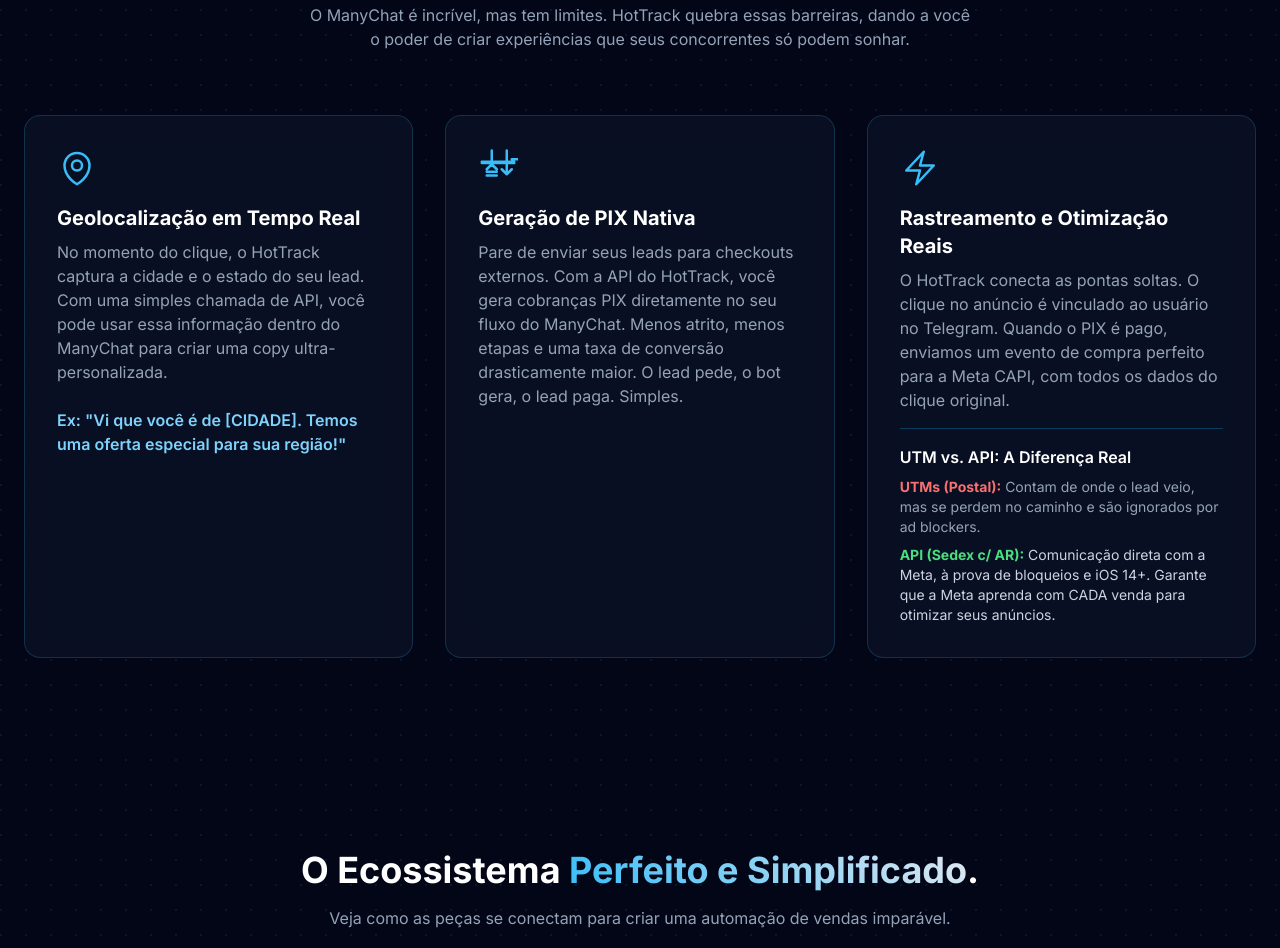
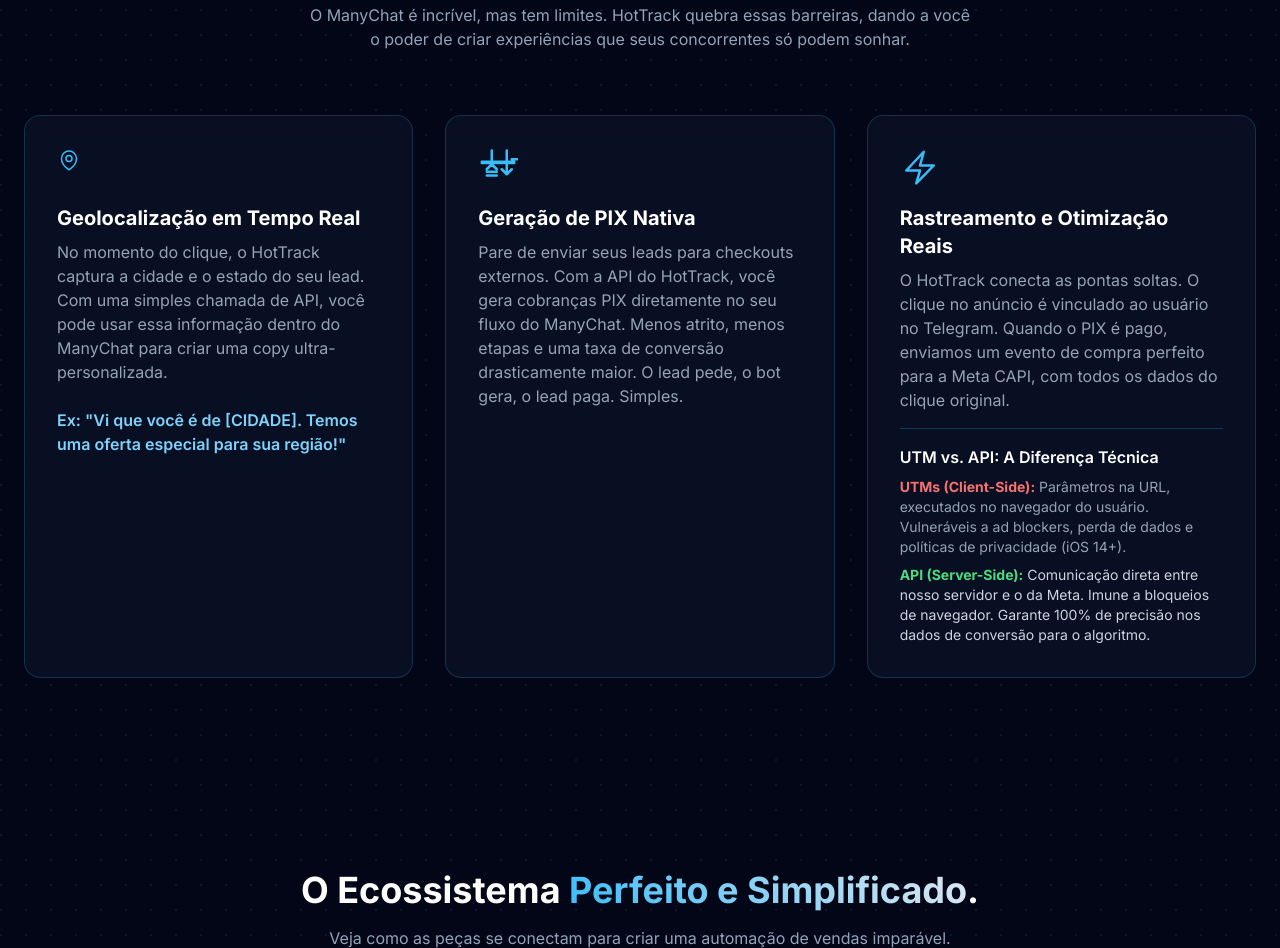
Before and after one commit to azag666/hottrackcadastro, a plain HTML site: page index.html in a window 1280 px wide. Shown: the part 891-1839 px from the top of the page. Drawn offline with nearby package versions, Linux system fonts and the light colour scheme.

Commit message:
Update index.html

```diff
--- a/index.html
+++ b/index.html
@@ -51,7 +51,7 @@
             position: relative;
             padding-left: 3.5rem; /* Increased padding */
         }
-        .flow-item:not(:last-child)::before {
+        .flow-item:not(:last-child):before {
             content: '';
             position: absolute;
             left: 22px; /* Centered with the larger icon */
@@ -92,7 +92,7 @@
             <div class="grid md:grid-cols-1 lg:grid-cols-3 gap-8">
                 <div class="power-card p-8 rounded-2xl flex flex-col">
                     <div class="mb-4">
-                        <svg xmlns="http://www.w3.org/2000/svg" class="h-10 w-10 text-sky-400" fill="none" viewBox="0 0 24 24" stroke-width="1.5" stroke="currentColor"><path stroke-linecap="round" stroke-linejoin="round" d="M15 10.5a3 3 0 11-6 0 3 3 0 016 0z" /><path stroke-linecap="round" stroke-linejoin="round" d="M19.5 10.5c0 7.142-7.5 11.25-7.5 11.25S4.5 17.642 4.5 10.5a7.5 7.5 0 1115 0z" /></svg>
+                        <svg xmlns="http://www.w3.org/2000/svg" class="h-10 w-10 text-sky-400" fill="none" viewBox="0 0 24" stroke-width="1.5" stroke="currentColor"><path stroke-linecap="round" stroke-linejoin="round" d="M15 10.5a3 3 0 11-6 0 3 3 0 016 0z" /><path stroke-linecap="round" stroke-linejoin="round" d="M19.5 10.5c0 7.142-7.5 11.25-7.5 11.25S4.5 17.642 4.5 10.5a7.5 7.5 0 1115 0z" /></svg>
                     </div>
                     <h3 class="text-xl font-bold text-white mb-2">Geolocalização em Tempo Real</h3>
                     <p class="text-slate-400">No momento do clique, o HotTrack captura a cidade e o estado do seu lead. Com uma simples chamada de API, você pode usar essa informação dentro do ManyChat para criar uma copy ultra-personalizada. <br><br><span class="font-semibold text-sky-300">Ex: "Vi que você é de [CIDADE]. Temos uma oferta especial para sua região!"</span></p>
@@ -108,18 +108,18 @@
 
                 <div class="power-card p-8 rounded-2xl flex flex-col">
                     <div class="mb-4">
-                        <svg xmlns="http://www.w3.org/2000/svg" class="h-10 w-10 text-sky-400" fill="none" viewBox="0 0 24 24" stroke-width="1.5" stroke="currentColor"><path stroke-linecap="round" stroke-linejoin="round" d="M3.75 13.5l10.5-11.25L12 10.5h8.25L9.75 21.75 12 13.5H3.75z" /></svg>
+                        <svg xmlns="http://www.w3.org/2000/svg" class="h-10 w-10 text-sky-400" fill="none" viewBox="0 0 24 24" stroke-width="1.5" stroke="currentColor"><path stroke-linecap="round" stroke-linejoin="round" d="M3.75 13.5l10.5-11.25L12 10.5h8.25L9.75 21.25 12 13.5H3.75z" /></svg>
                     </div>
                     <h3 class="text-xl font-bold text-white mb-2">Rastreamento e Otimização Reais</h3>
                     <p class="text-slate-400 flex-grow">O HotTrack conecta as pontas soltas. O clique no anúncio é vinculado ao usuário no Telegram. Quando o PIX é pago, enviamos um evento de compra perfeito para a Meta CAPI, com todos os dados do clique original.</p>
 
                     <div class="mt-4 border-t border-sky-500/30 pt-4">
-                        <h4 class="font-semibold text-white mb-2">UTM vs. API: A Diferença Real</h4>
+                        <h4 class="font-semibold text-white mb-2">UTM vs. API: A Diferença Técnica</h4>
                         <p class="text-sm text-slate-400">
-                            <strong class="text-red-400">UTMs (Postal):</strong> Contam de onde o lead veio, mas se perdem no caminho e são ignorados por ad blockers.
+                            <strong class="text-red-400">UTMs (Client-Side):</strong> Parâmetros na URL, executados no navegador do usuário. Vulneráveis a ad blockers, perda de dados e políticas de privacidade (iOS 14+).
                         </p>
                         <p class="text-sm text-slate-300 mt-2">
-                            <strong class="text-green-400">API (Sedex c/ AR):</strong> Comunicação direta com a Meta, à prova de bloqueios e iOS 14+. Garante que a Meta aprenda com CADA venda para otimizar seus anúncios.
+                            <strong class="text-green-400">API (Server-Side):</strong> Comunicação direta entre nosso servidor e o da Meta. Imune a bloqueios de navegador. Garante 100% de precisão nos dados de conversão para o algoritmo.
                         </p>
                     </div>
                 </div>
```
